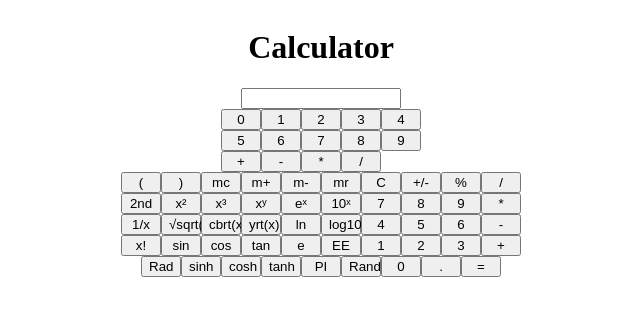
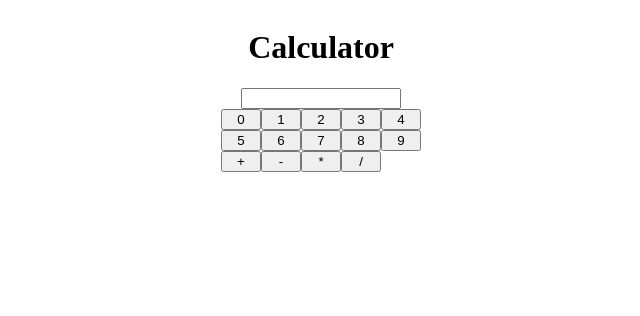
Before and after one commit to usuajiayako/calculator, a React (Create React App) app: page / in a window 1280 px wide. Shown: the top 316 px of the page, without its empty margins (319-959 px from the left). Built offline with nearby package versions, Linux system fonts and the light colour scheme.

Commit message:
updated calculator

```diff
--- a/src/App.js
+++ b/src/App.js
@@ -4,26 +4,7 @@ import KeyPad from "./KeyPad"
 
 class App extends React.Component {
   state = {
-    displayText: '',
-    lookUp: {
-      btn1: '1',
-      btn2: '2',
-      btn3: '3',
-      btn4: '4',
-      btn5: '5',
-      btn6: '6',
-      btn7: '7',
-      btn8: '8',
-      btn9: '9',
-      btn0: '0',
-      btnmin: '-',
-      btnplus: '+',
-      btnmulti: '*',
-      btndiv: '/',
-      btnLeft: '(',
-      btnRight: ')',
-      btnSqr: '**'
-    }
+    displayText: ''
   };
   render() {
     return (
@@ -39,101 +20,7 @@ class App extends React.Component {
         <div class="keypad">
         <KeyPad />
         </div>
-        <div class="calc-row">
-          <button onClick={this.handleClick} id="btnLeft">
-            (
-          </button>
-          <button onClick={this.handleClick} id="btnRight">
-            )
-          </button>
-          <button>mc</button>
-          <button>m+</button>
-          <button>m-</button>
-          <button>mr</button>
-          <button onClick={this.clear}>C</button>
-          <button>+/-</button>
-          <button>%</button>
-          <button onClick={this.handleClick} id="btndiv">
-            /
-          </button>
-        </div>
-        <div class="calc-row">
-          <button>2nd</button>
-          <button onClick={this.handleClick} id="btnSqr">
-            x²
-          </button>
-          <button>x³</button>
-          <button>xʸ</button>
-          <button>eˣ</button>
-          <button>10ˣ</button>
-          <button onClick={this.handleClick} id="btn7">
-            7
-          </button>
-          <button onClick={this.handleClick} id="btn8">
-            8
-          </button>
-          <button onClick={this.handleClick} id="btn9">
-            9
-          </button>
-          <button onClick={this.handleClick} id="btnmulti">
-            *
-          </button>
-        </div>
-        <div class="calc-row">
-          <button>1/x</button>
-          <button>√sqrt(x)</button>
-          <button>cbrt(x)</button>
-          <button>yrt(x)</button>
-          <button>ln</button>
-          <button>log10</button>
-          <button onClick={this.handleClick} id="btn4">
-            4
-          </button>
-          <button onClick={this.handleClick} id="btn5">
-            5
-          </button>
-          <button onClick={this.handleClick} id="btn6">
-            6
-          </button>
-          <button onClick={this.handleClick} id="btnmin">
-            -
-          </button>
-        </div>
-        <div class="calc-row">
-          <button>x!</button>
-          <button>sin</button>
-          <button>cos</button>
-          <button>tan</button>
-          <button>e</button>
-          <button>EE</button>
-          <button onClick={this.handleClick} id="btn1">
-            1
-          </button>
-          <button onClick={this.handleClick} id="btn2">
-            2
-          </button>
-          <button onClick={this.handleClick} id="btn3">
-            3
-          </button>
-          <button onClick={this.handleClick} id="btnplus">
-            +
-          </button>
-        </div>
-        <div class="calc-row">
-          <button>Rad</button>
-          <button>sinh</button>
-          <button>cosh</button>
-          <button>tanh</button>
-          <button>PI</button>
-          <button>Rand</button>
-          <button onClick={this.handleClick} id="btn0">
-            0
-          </button>
-          <button>.</button>
-          <button onClick={this.handleSum} class="calc-row" id="btneqls">
-            =
-          </button>
-        </div>
+
       </div>
     );
   }
```
Also changed, not shown: 1 other file (tests, documents, lock files or other folders).
